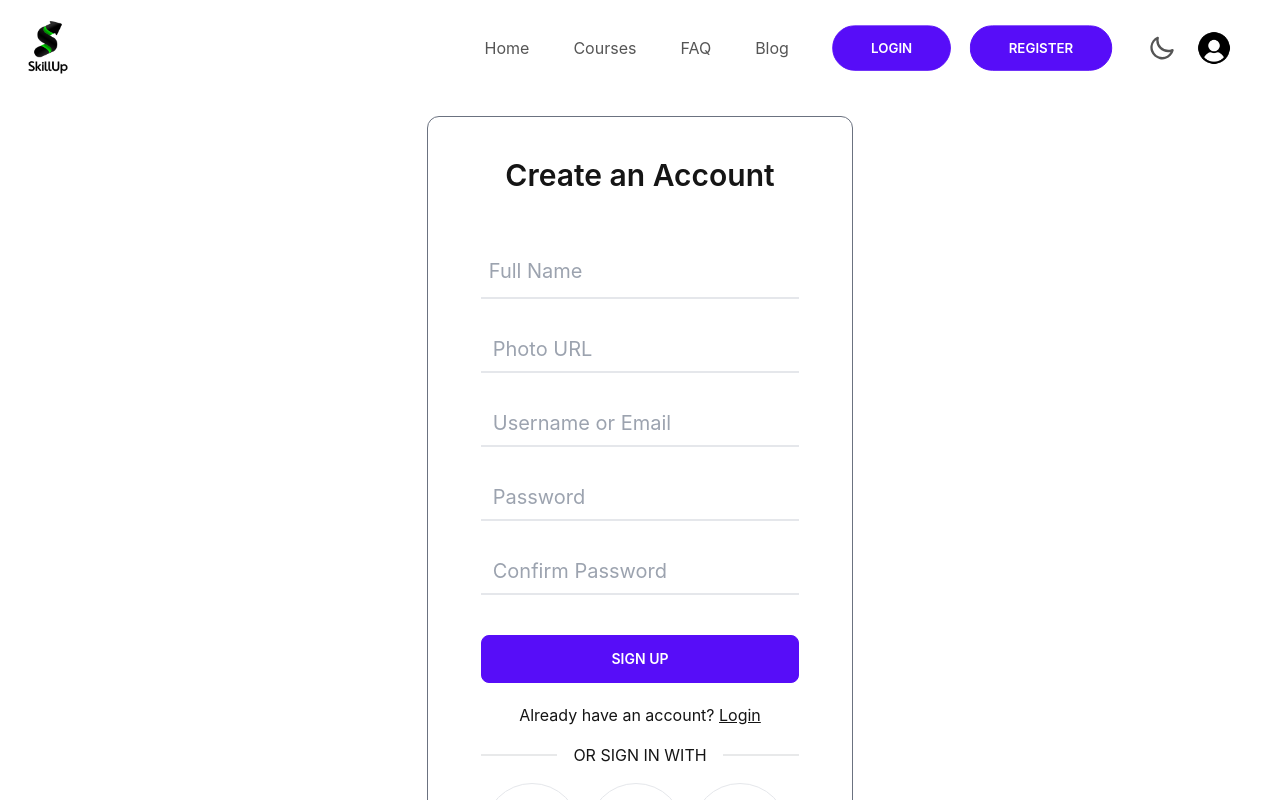
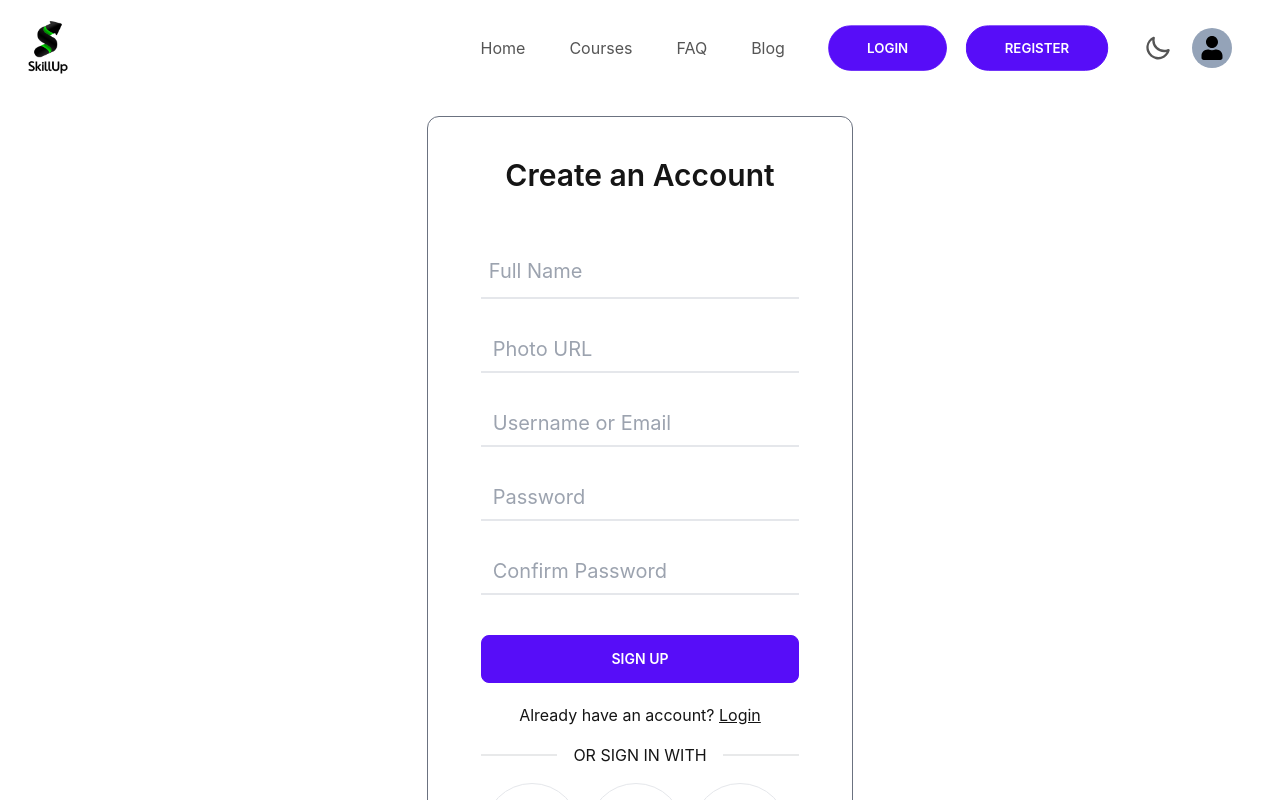
Before and after one commit to Mezan2002/skill_up_client_by_mezan, a React (Create React App) app: page /register in a window 1280 px wide. Shown: the top 800 px of the page. Built offline with nearby package versions, Linux system fonts and the light colour scheme; no server answers.

Commit message:
Profile card functionality added

```diff
--- a/src/App.css
+++ b/src/App.css
@@ -6,13 +6,11 @@
   --text--color: rgb(21, 21, 21);
   --paragraph--color: #555;
   --bg--color: #fff;
-  --card--hover: tomato;
 }
 .darkTheme {
   --text--color: rgb(255, 255, 255);
   --paragraph--color: rgb(240, 240, 240);
   --bg--color: #111b20;
-  --card--hover: rgb(255, 159, 142);
 }
 h2,
 h1,
@@ -61,3 +59,10 @@ input {
 button {
   color: var(--paragraph--color);
 }
+.dropdown-content,
+.card-body {
+  background-color: var(--text--color);
+}
+.card-body h3 {
+  color: var(--bg--color);
+}
--- a/src/components/Header/Header.js
+++ b/src/components/Header/Header.js
@@ -6,6 +6,7 @@ import { AuthContext } from "../../contexts/AuthProvider";
 import UserIcon from "../../assets/images/icons/free-user-icon-3296-thumb.png";
 import { useState } from "react";
 import { useEffect } from "react";
+import { FaUser } from "react-icons/fa";
 
 const Header = () => {
   const { user, logOut } = useContext(AuthContext);
@@ -161,18 +162,39 @@ const Header = () => {
               <path d="M5.64,17l-.71.71a1,1,0,0,0,0,1.41,1,1,0,0,0,1.41,0l.71-.71A1,1,0,0,0,5.64,17ZM5,12a1,1,0,0,0-1-1H3a1,1,0,0,0,0,2H4A1,1,0,0,0,5,12Zm7-7a1,1,0,0,0,1-1V3a1,1,0,0,0-2,0V4A1,1,0,0,0,12,5ZM5.64,7.05a1,1,0,0,0,.7.29,1,1,0,0,0,.71-.29,1,1,0,0,0,0-1.41l-.71-.71A1,1,0,0,0,4.93,6.34Zm12,.29a1,1,0,0,0,.7-.29l.71-.71a1,1,0,1,0-1.41-1.41L17,5.64a1,1,0,0,0,0,1.41A1,1,0,0,0,17.66,7.34ZM21,11H20a1,1,0,0,0,0,2h1a1,1,0,0,0,0-2Zm-9,8a1,1,0,0,0-1,1v1a1,1,0,0,0,2,0V20A1,1,0,0,0,12,19ZM18.36,17A1,1,0,0,0,17,18.36l.71.71a1,1,0,0,0,1.41,0,1,1,0,0,0,0-1.41ZM12,6.5A5.5,5.5,0,1,0,17.5,12,5.51,5.51,0,0,0,12,6.5Zm0,9A3.5,3.5,0,1,1,15.5,12,3.5,3.5,0,0,1,12,15.5Z" />
             </svg>
           </label>
-          <div className="avatar">
-            <div className="w-9 rounded-full">
+          <div className="dropdown dropdown-end">
+            <label tabIndex={0} className="">
               {user?.photoURL ? (
                 <img
                   title={user.displayName}
-                  className="cursor-pointer"
+                  className="w-16 rounded-full cursor-pointer"
                   src={user.photoURL}
                   alt=""
                 />
               ) : (
-                <img className="w-10" src={UserIcon} alt="" />
+                <div className="bg-slate-400 p-2 rounded-full">
+                  <p>
+                    {" "}
+                    <FaUser className="w-6 h-6 text-black"></FaUser>{" "}
+                  </p>
+                </div>
               )}
+            </label>
+            <div
+              tabIndex={0}
+              className="dropdown-content card card-compact w-64 p-2 shadow bg-dark text-dark-content"
+            >
+              <div className="card-body">
+                <img
+                  className="w-1/2 rounded-full mx-auto"
+                  src={user?.photoURL}
+                  alt=""
+                />
+                <h3 className="card-title">{user?.displayName}</h3>
+                <button className="btn btn-light rounded-full">
+                  View Profile
+                </button>
+              </div>
             </div>
           </div>
         </div>
```
